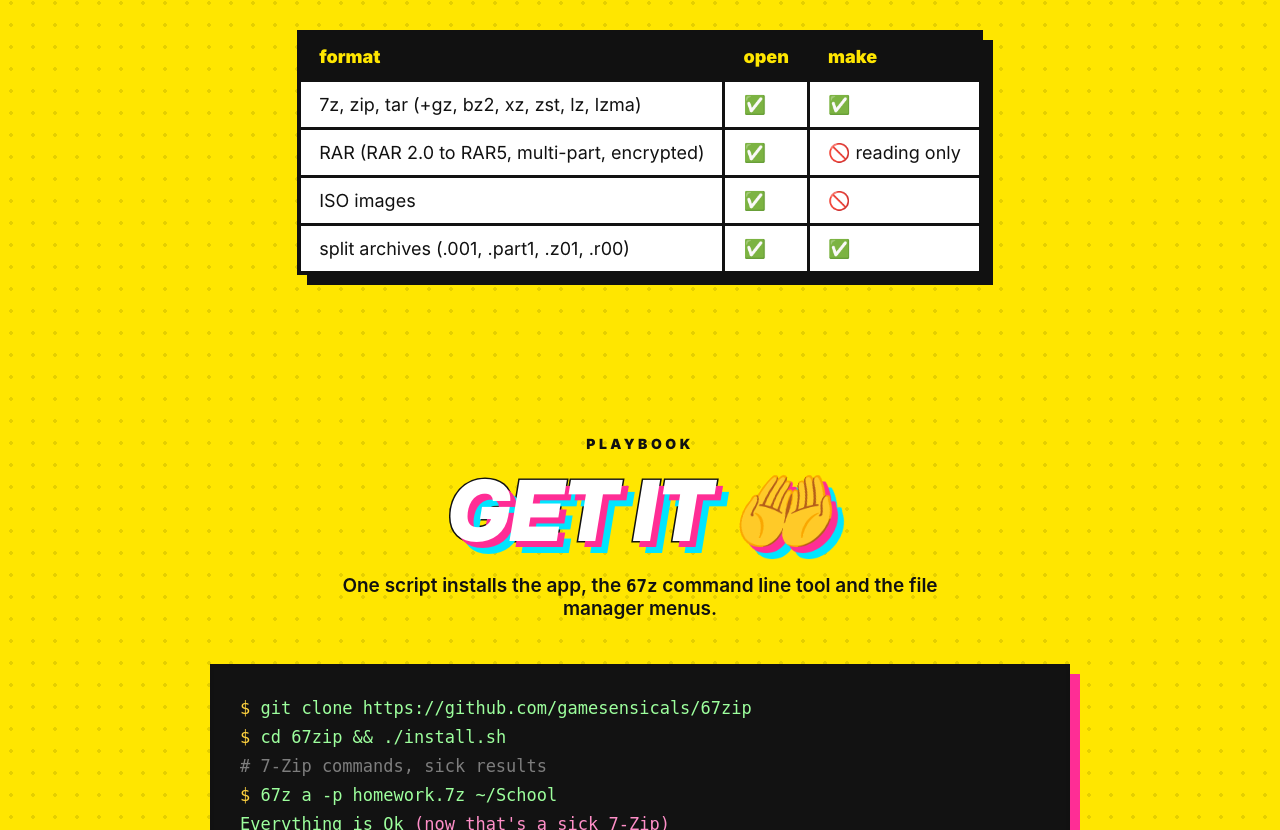
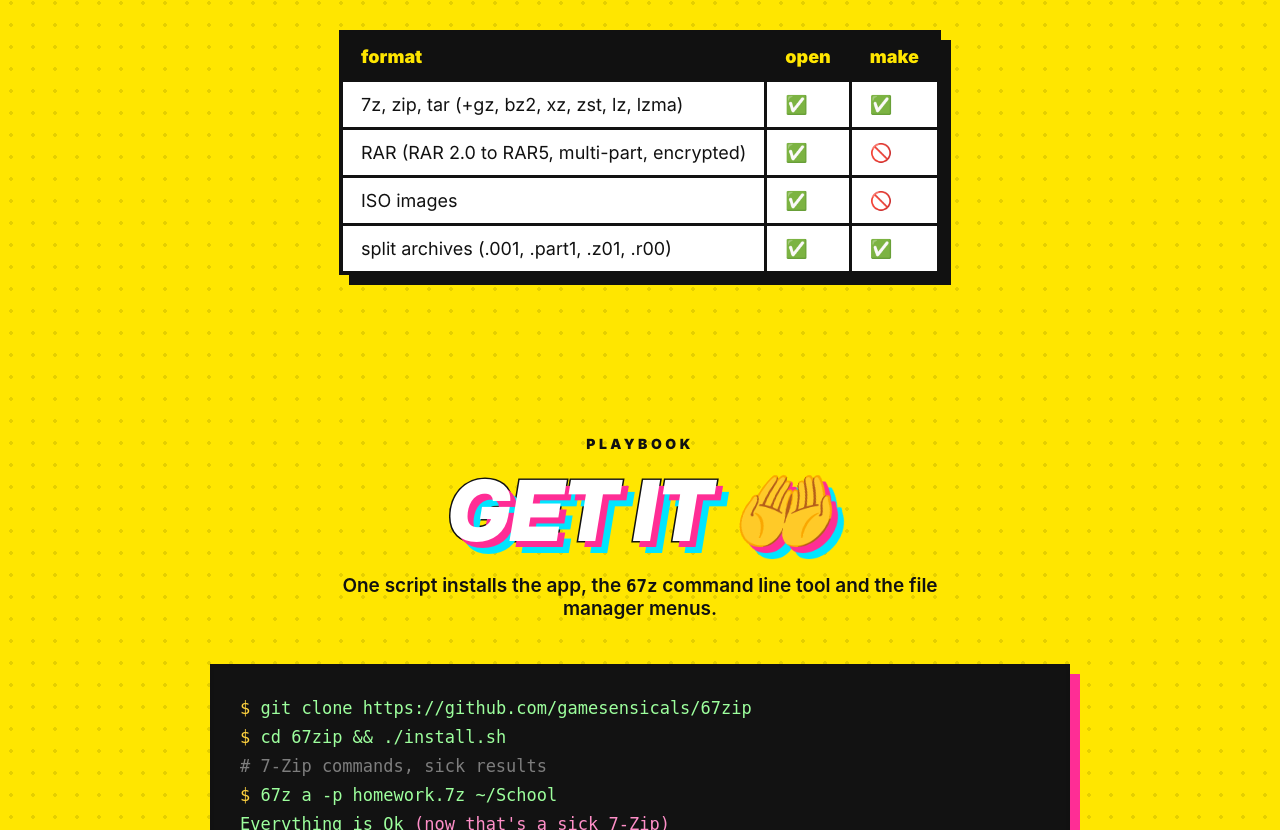
Before and after one commit to gamesensicals/67zipsite, a plain HTML site: page index.html in a window 1280 px wide. Shown: the part 4100-4930 px from the top of the page. Drawn offline with Linux system fonts and the light colour scheme; a web font is replaced by a local one.

Commit message:
Update index.html

```diff
--- a/index.html
+++ b/index.html
@@ -220,7 +220,7 @@ footer a { color: var(--yellow); }
   <table class="formats">
     <tr><th>format</th><th>open</th><th>make</th></tr>
     <tr><td>7z, zip, tar (+gz, bz2, xz, zst, lz, lzma)</td><td>✅</td><td>✅</td></tr>
-    <tr><td>RAR (RAR 2.0 to RAR5, multi-part, encrypted)</td><td>✅</td><td>🚫 reading only</td></tr>
+    <tr><td>RAR (RAR 2.0 to RAR5, multi-part, encrypted)</td><td>✅</td><td>🚫</td></tr>
     <tr><td>ISO images</td><td>✅</td><td>🚫</td></tr>
     <tr><td>split archives (.001, .part1, .z01, .r00)</td><td>✅</td><td>✅</td></tr>
   </table>
```
